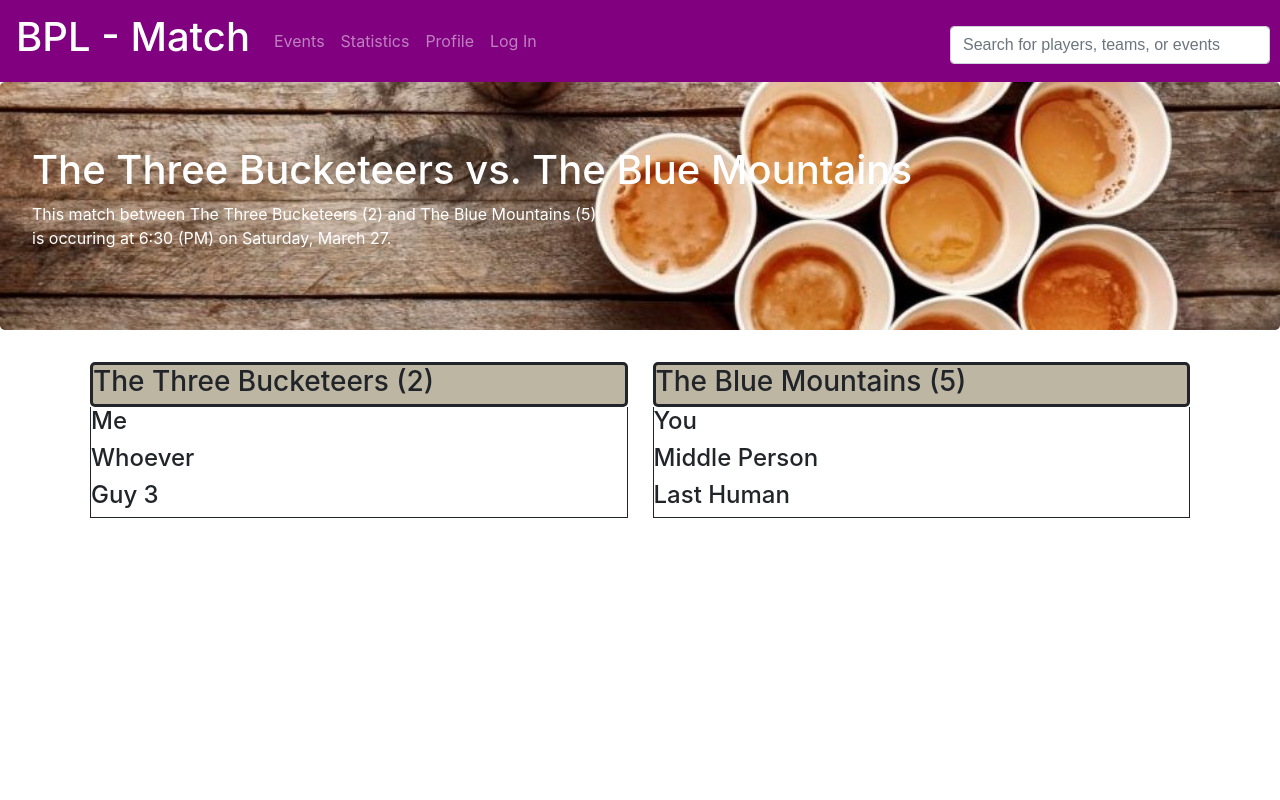
After one commit to AustinTB/BPL, a PHP site: page /match.php in a window 1280 px wide. The commit adds this page. Run offline with PHP 8.4, Linux system fonts and the light colour scheme.

Commit message:
finish assignment 2

```diff
--- /dev/null
+++ b/match.php
@@ -0,0 +1,88 @@
+<!DOCTYPE html>
+<html lang="en">
+
+<head>
+<meta charset="utf-8">
+  <meta http-equiv="X-UA-Compatible" content="IE=edge">
+  <meta name="viewport" content="width=device-width, initial-scale=1">
+  <title>Match</title>
+  <link rel="stylesheet" href="https://cdn.jsdelivr.net/npm/bootstrap@4.6.0/dist/css/bootstrap.min.css" integrity="sha384-B0vP5xmATw1+K9KRQjQERJvTumQW0nPEzvF6L/Z6nronJ3oUOFUFpCjEUQouq2+l" crossorigin="anonymous">
+  <link rel="stylesheet" href="styles.css" />
+
+    <style>
+        .grid-container{
+            display: grid;
+            grid-template-columns: 90px 1fr 25px 1fr 90px;
+            grid-template-rows: 45px auto;
+            width: 100%;
+        }
+        .grid-con-bucket{
+            background-color: #bdb6a3;
+            border-style: solid;
+            border-radius: 5px;
+            width: 100%;
+        }
+        .grid-row-bucket{
+            border-bottom: 1px solid;
+            border-left: 1px solid;
+            border-right: 1px solid;
+            width: 100%;
+        }
+        .jumbotron{
+            background-image: url(pongflipped.jpg);
+            background-position: center center;
+            background-size: cover;
+            height: 100%;
+            width: 100%;
+        }
+    </style>
+
+</head>
+
+<body>
+
+     <?php include('header.html') ?>
+
+    <div class="jumbotron">
+        <h1 style="color: white; text-align:left;">The Three Bucketeers vs. The Blue Mountains</h1>
+        <p style="color: white;">This match between The Three Bucketeers (2) and The Blue Mountains (5) </br>is occuring at 6:30 (PM) on Saturday, March 27.</p>
+        </div>
+
+    <div class="grid-container">
+        <div class="container"> </div> <!-- dont need -->
+
+        <div class="grid-con-bucket">
+            <h3>The Three Bucketeers (2)</h3>
+        </div>
+
+        <div class="container"> </div> <!-- spacer -->
+
+        <div class="grid-con-bucket">
+            <h3>The Blue Mountains (5)</h3>
+        </div>
+
+        <div class="container"> </div> <!-- dont need -->
+
+        <div class="container"> </div> <!-- dont need -->
+
+        <div class="grid-row-bucket">
+            <h4>Me</h4>
+            <h4>Whoever</h4>
+            <h4>Guy 3</h4>
+        </div>
+
+        <div class="container"> </div> <!-- spacer -->
+
+        <div class="grid-row-bucket">
+            <h4>You</h4>
+            <h4>Middle Person</h4>
+            <h4>Last Human</h4>
+        </div>
+
+        <div class="container"> </div> <!-- dont need -->
+
+    </div>
+
+</body>
+
+</html>
```
Also changed, not shown: homepage.php (+3 -4 lines), pongflipped.jpg (added).
